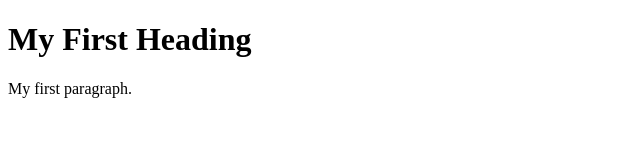
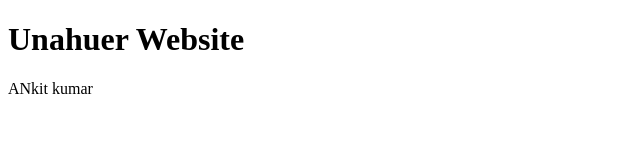
Before and after one commit to CEIT123/Ankit-Kum.github.io, a plain HTML site: page index.html in a window 1280 px wide. Shown: the whole page, without its empty margins (0-640 px from the left). Drawn offline with Linux system fonts and the light colour scheme.

Commit message:
made the changes

```diff
--- a/index.html
+++ b/index.html
@@ -2,9 +2,9 @@
 <html>
 <body>
 
-<h1>My First Heading</h1>
+<h1>Unahuer Website</h1>
 
-<p>My first paragraph.</p>
+<p>ANkit kumar</p>
 
 </body>
 </html>
```
